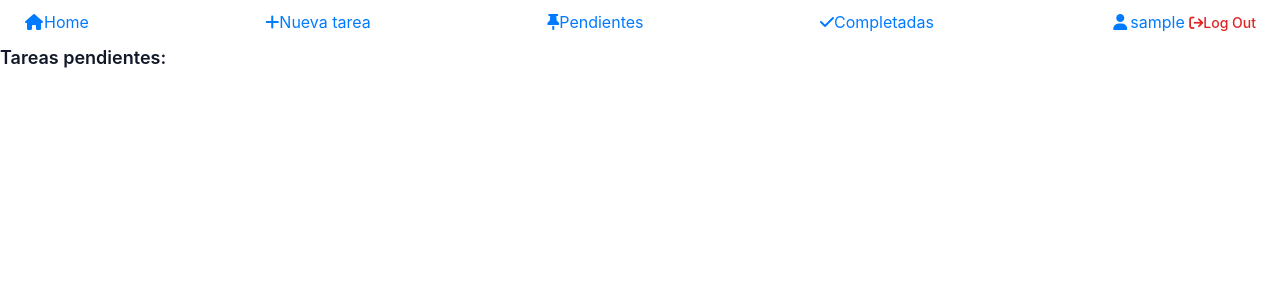
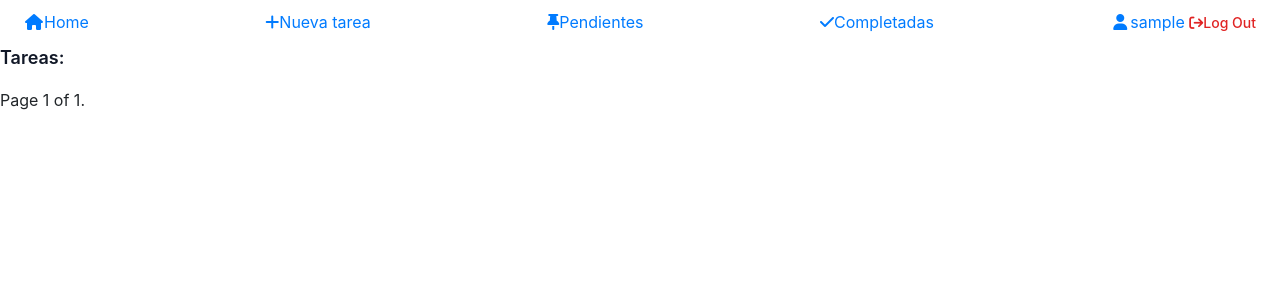
Before and after one commit to juandiegojp/task, a Django app: page /tasks/ in a window 1280 px wide. Shown: the top 304 px of the page. Run offline with Django 4.2, Linux system fonts and the light colour scheme; the visitor is signed in with stand-in values (Sample User, id 1); data that the repository does not hold is empty; some libraries are stand-ins or nearby versions.

Commit message:
paginacion

```diff
--- a/task/templates/task.html
+++ b/task/templates/task.html
@@ -4,7 +4,7 @@
 {% block title %}Task{% endblock title %}
 
 {% block content %}
-<h2 class="mb-2 text-lg font-semibold text-gray-900 dark:text-white">Tareas pendientes:</h2>
+<h2 class="mb-2 text-lg font-semibold text-gray-900 dark:text-white">Tareas:</h2>
 <ul class="max-w-md space-y-1 text-gray-500 list-none dark:text-gray-400">
     {% for task in tasks %}
     {% if task.datecompleted  %}
@@ -16,6 +16,20 @@
             {{task.descripcion}} </p>
         <p class="italic"> Tarea creada: {{ task.created }} </p>
         <p class="italic">Tarea completada: {{ task.datecompleted }} ({{ task.datecompleted|naturaltime }}) </p>
+        <form action="{% url 'task_delete' task.id %}" method="post">
+            {% csrf_token %}
+            <button
+              type="submit"
+              class="text-white bg-red-700 hover:bg-red-800 focus:ring-4 focus:ring-red-300 font-medium rounded-lg text-sm px-5 py-2.5 mr-2 mb-2 dark:bg-red-600 dark:hover:bg-red-700 focus:outline-none dark:focus:ring-red-800"
+            >
+              Delete
+            </button>
+            <a href="{% url 'task_detail' task.id %}"
+            class="text-white bg-blue-700 hover:bg-blue-800 focus:ring-4 focus:ring-blue-300 font-medium rounded-lg text-sm px-5 py-2.5 mr-2 mb-2 dark:bg-blue-600 dark:hover:bg-blue-700 focus:outline-none dark:focus:ring-blue-800"
+          >
+            Update
+          </a>
+          </form>
     </div>
     {% else %}
         <li>
@@ -29,4 +43,22 @@
     {% endfor %}
 </ul>
 
+<div class="pagination">
+  <span class="step-links">
+      {% if tasks.has_previous %}
+          <a href="?page=1">&laquo; first</a>
+          <a href="?page={{ tasks.previous_page_number }}">previous</a>
+      {% endif %}
+
+      <span class="current">
+          Page {{ tasks.number }} of {{ tasks.paginator.num_pages }}.
+      </span>
+
+      {% if tasks.has_next %}
+          <a href="?page={{ tasks.next_page_number }}">next</a>
+          <a href="?page={{ tasks.paginator.num_pages }}">last &raquo;</a>
+      {% endif %}
+  </span>
+</div>
+
 {% endblock content %}
--- a/task/views.py
+++ b/task/views.py
@@ -9,6 +9,8 @@ from .forms import TaskForm
 from .models import Task
 from django.utils import timezone
 from django.contrib.auth.decorators import login_required
+from django.core.paginator import Paginator
+
 
 
 def home(request):
@@ -68,9 +70,13 @@ def signin(request):
 
 @login_required
 def tasks(request):
-    tasks = Task.objects.filter(user=request.user, datecompleted__isnull=True)
+    tasks = Task.objects.filter(user=request.user, datecompleted__isnull=True).order_by('-important')
+    paginator = Paginator(tasks, 5)
+
+    page_number = request.GET.get('page')
+    page_obj = paginator.get_page(page_number)
     return render(request, 'task.html', {
-        'tasks': tasks
+        'tasks': page_obj
     })
 
 
```
